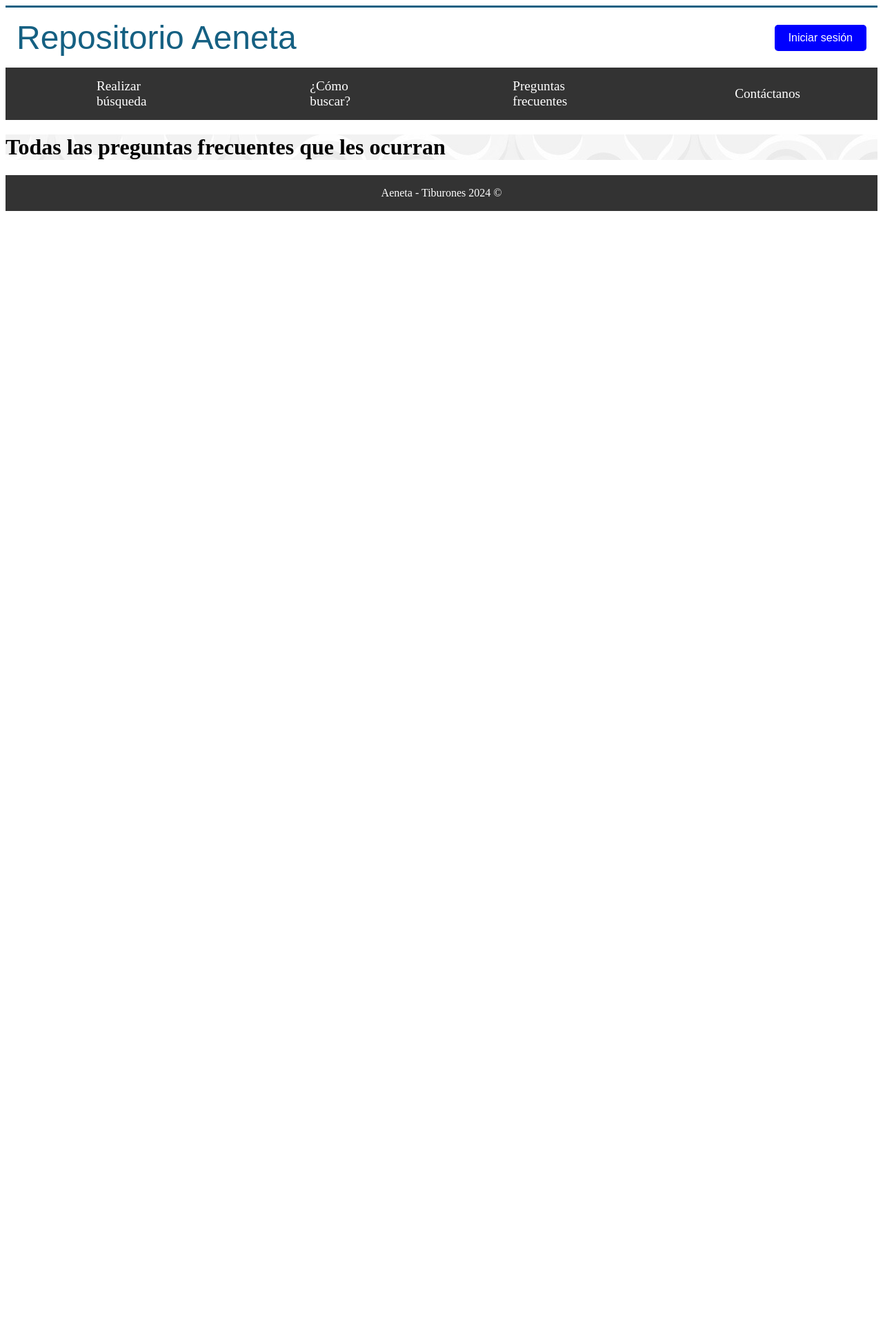
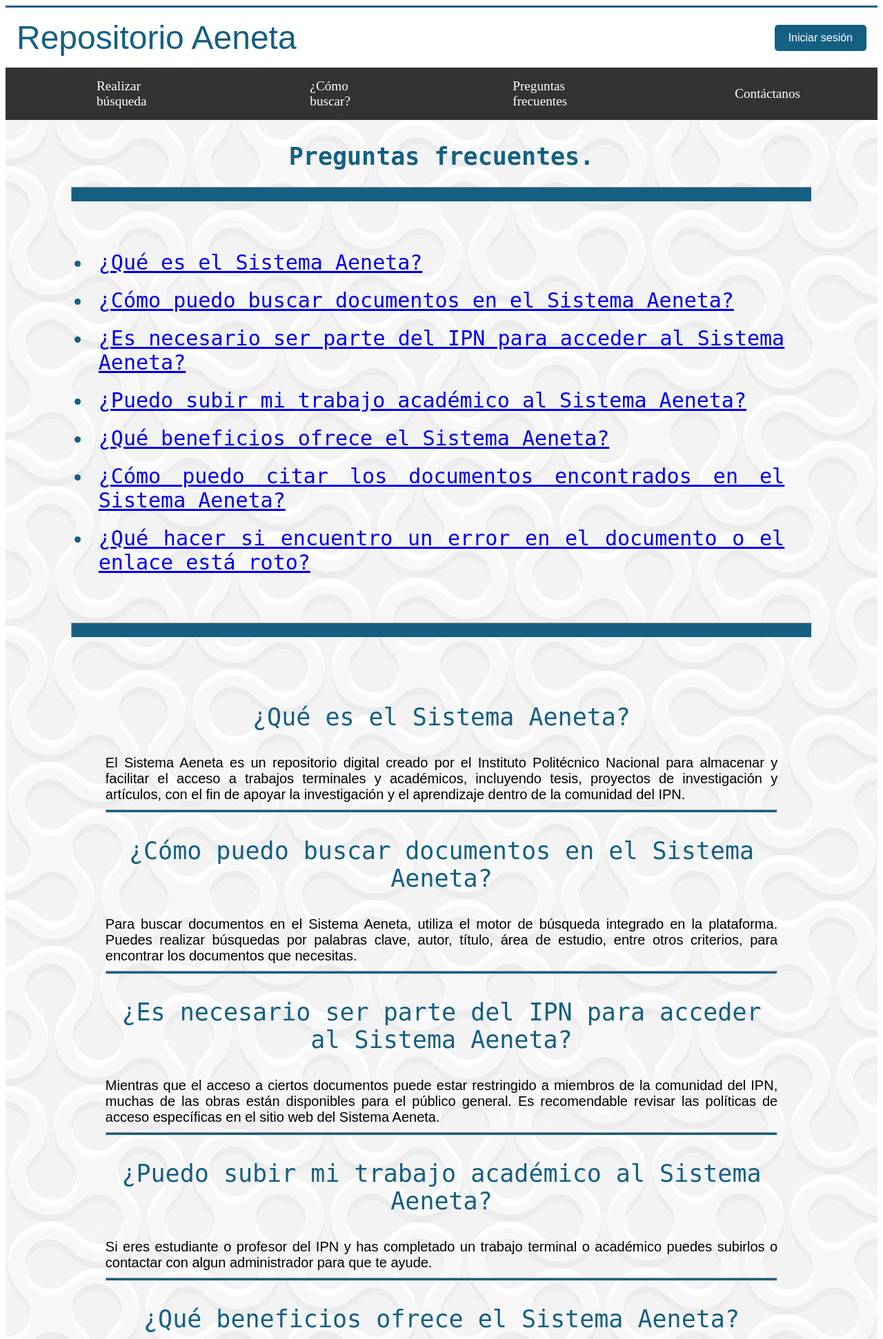
Before and after one commit to JEduardoVL/Pru_Django, a Django app: page /visitante/preguntas_frecuentes/ in a window 1280 px wide. Shown: the top 1942 px of the page at 69% size. Before the commit the page ends 306 px from the top, so only its background shows below. Run offline with Django 5.2, Linux system fonts and the light colour scheme.

Commit message:
Actualización de preguntas frecuentes

```diff
--- a/visitante/static/styles/home.css
+++ b/visitante/static/styles/home.css
@@ -15,7 +15,7 @@
 }
 
 #iniciar {
-  background-color: blue;
+  background-color: #156082;
   color: white;
   padding: 10px 20px;
   text-decoration: none; /* Elimina el subrayado de los enlaces */
@@ -26,7 +26,7 @@
 
 #iniciar:hover {
   background-color: white;
-  color: blue;
+  color: #156082;
 }
 
 .contenedor_principal {
@@ -42,6 +42,13 @@
   color: #156082;
   font-size: 35px;
   text-align: center;
+}
+
+.letra_preguntas{
+  font-family: monospace;
+  color: #156082;
+  font-size: 30px;
+  padding: 30px;
 }
 
 .letra_texto {
@@ -125,6 +132,11 @@
   height: 3px; /* Establece la altura de la línea */
   background-color: #156082; /* Cambia el color de la línea */
 }
+.lineaDivisoria_2 {
+  height: 20px; /* Establece la altura de la línea */
+  background-color: #156082; /* Cambia el color de la línea */
+}
+
 
 footer {
   text-align: center;
--- a/visitante/templates/visitante/buscar.html
+++ b/visitante/templates/visitante/buscar.html
@@ -2,7 +2,7 @@
 
 {% block content %}
   <div id="fondo">
-    <h1>LPara la busqueda formularios de busqueda</h1>
+    <h1>Formulario para la busqueda formularios de busqueda</h1>
     <hr>
     <h2>Formulario busqueda avanzada</h2>
     <hr>
--- a/visitante/templates/visitante/preguntas_frecuentes.html
+++ b/visitante/templates/visitante/preguntas_frecuentes.html
@@ -2,6 +2,58 @@
 
 {% block content %}
   <div id="fondo">
-    <h1>Todas las preguntas frecuentes que les ocurran</h1>
+    <div class="letra_texto contenedor_principal"  >
+      <h1 class="letra_titulos">Preguntas frecuentes.</h1>
+      <hr class="lineaDivisoria_2">
+    <div class="preguntas_f" class="letra_titulos">
+      <ul class="letra_preguntas">
+        <li style="padding: 10px;"><a href="#aeneta_D">¿Qué es el Sistema Aeneta?</a></li>
+        <li style="padding: 10px;"><a href="#como_b">¿Cómo puedo buscar documentos en el Sistema Aeneta?</a></li>
+        <li style="padding: 10px;"><a href="#acceso_n">¿Es necesario ser parte del IPN para acceder al Sistema Aeneta?</a></li>
+        <li style="padding: 10px;"><a href="#subir_d">¿Puedo subir mi trabajo académico al Sistema Aeneta?</a></li>
+        <li style="padding: 10px;"><a href="#beneficios">¿Qué beneficios ofrece el Sistema Aeneta?</a></li>
+        <li style="padding: 10px;"><a href="#citar">¿Cómo puedo citar los documentos encontrados en el Sistema Aeneta?</a></li>
+        <li style="padding: 10px;"><a href="#errores">¿Qué hacer si encuentro un error en el documento o el enlace está roto?</a></li>
+      </ul>
+    </div>
+    <hr class="lineaDivisoria_2">
+    <div class="respuestas" style="padding: 50px;">
+      <p class="letra_titulos">¿Qué es el Sistema Aeneta?</p>
+      <div id="aeneta_D" >
+        El Sistema Aeneta es un repositorio digital creado por el Instituto Politécnico Nacional para almacenar y facilitar el acceso a trabajos terminales y académicos, incluyendo tesis, proyectos de investigación y artículos, con el fin de apoyar la investigación y el aprendizaje dentro de la comunidad del IPN.
+      </div>
+      <hr class="lineaDivisoria">
+      <p class="letra_titulos">¿Cómo puedo buscar documentos en el Sistema Aeneta? </p>
+      <div id="como_b" >
+        Para buscar documentos en el Sistema Aeneta, utiliza el motor de búsqueda integrado en la plataforma. Puedes realizar búsquedas por palabras clave, autor, título, área de estudio, entre otros criterios, para encontrar los documentos que necesitas.
+      </div>
+      <hr class="lineaDivisoria">
+      <p class="letra_titulos">¿Es necesario ser parte del IPN para acceder al Sistema Aeneta? </p>
+      <div id="acceso_n" >
+        Mientras que el acceso a ciertos documentos puede estar restringido a miembros de la comunidad del IPN, muchas de las obras están disponibles para el público general. Es recomendable revisar las políticas de acceso específicas en el sitio web del Sistema Aeneta.
+      </div>
+      <hr class="lineaDivisoria">
+      <p class="letra_titulos">¿Puedo subir mi trabajo académico al Sistema Aeneta? </p>
+      <div id="subir_d" >
+        Si eres estudiante o profesor del IPN y has completado un trabajo terminal o académico puedes subirlos o contactar con algun administrador para que te ayude.
+      </div>
+      <hr class="lineaDivisoria">
+      <p class="letra_titulos">¿Qué beneficios ofrece el Sistema Aeneta? </p>
+      <div id="beneficios" >
+        El Sistema Aeneta ofrece varios beneficios, como la mejora en la búsqueda y acceso a documentos académicos, acceso facilitado a referencias académicas para proyectos e investigaciones, preservación digital del conocimiento, fomento de la colaboración académica y optimización de recursos.
+      </div>
+      <hr class="lineaDivisoria">
+      <p class="letra_titulos">¿Cómo puedo citar los documentos encontrados en el Sistema Aeneta? </p>
+      <div id="citar" >
+        Para citar documentos del Sistema Aeneta, sigue el formato de citación recomendado por tu área de estudio o el que se especifica en las directrices para autores de tu institución. Asegúrate de incluir toda la información relevante, como el autor, título del trabajo, año de publicación, y el enlace al documento en el Sistema Aeneta.
+      </div>
+      <hr class="lineaDivisoria">
+      <p class="letra_titulos">¿Qué hacer si encuentro un error en el documento o el enlace está roto? </p>
+      <div id="errores" >
+        Si encuentras un error en un documento o un enlace roto, por favor, reporta el problema a través del formulario de contacto disponible en el sitio web del Sistema Aeneta. Proporciona toda la información necesaria para identificar el documento y describir el problema, lo que ayudará a resolverlo más rápidamente.
+      </div>
+
+    </div>
+    </div>
   </div>
 {% endblock %}
```
